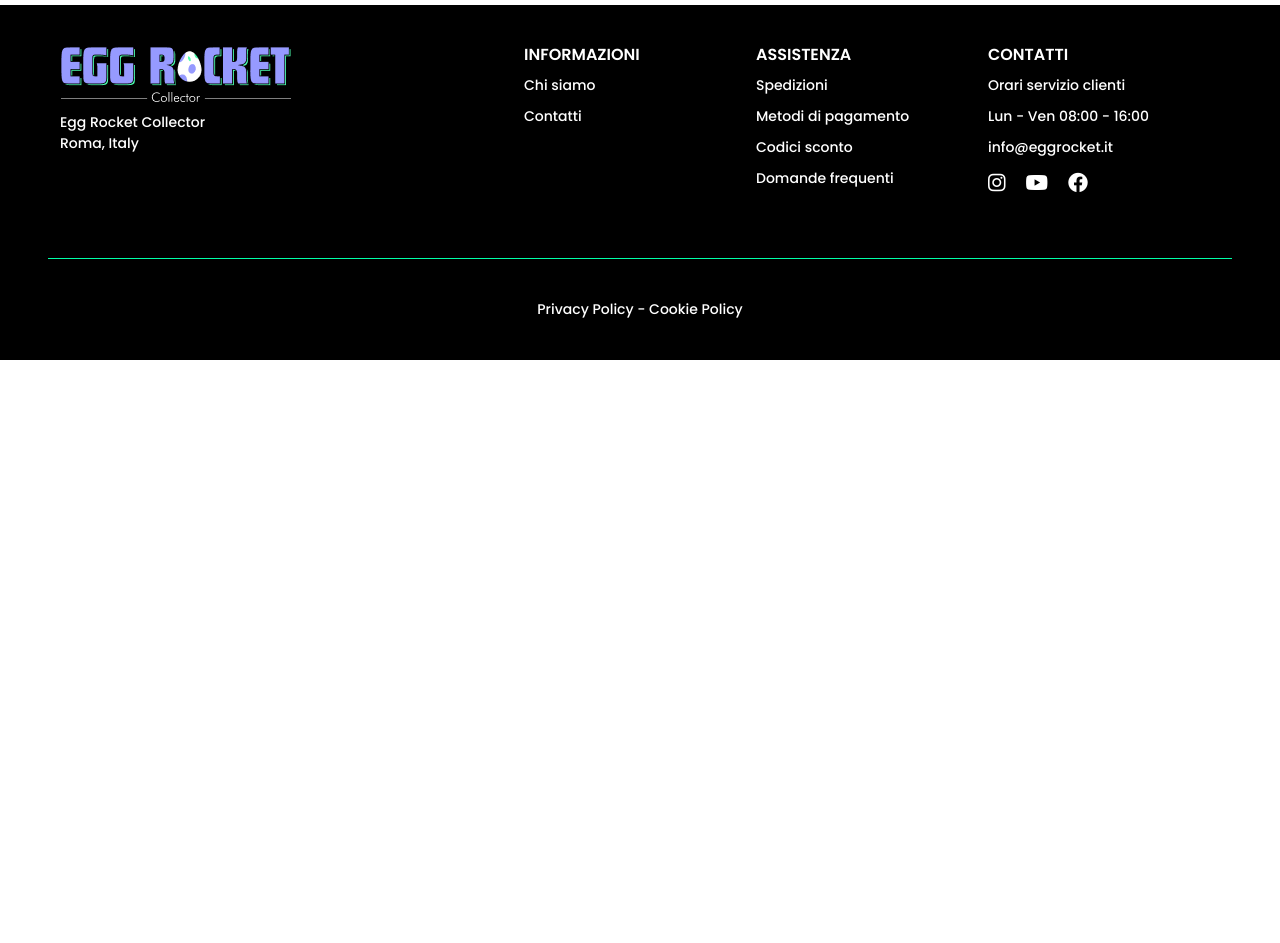
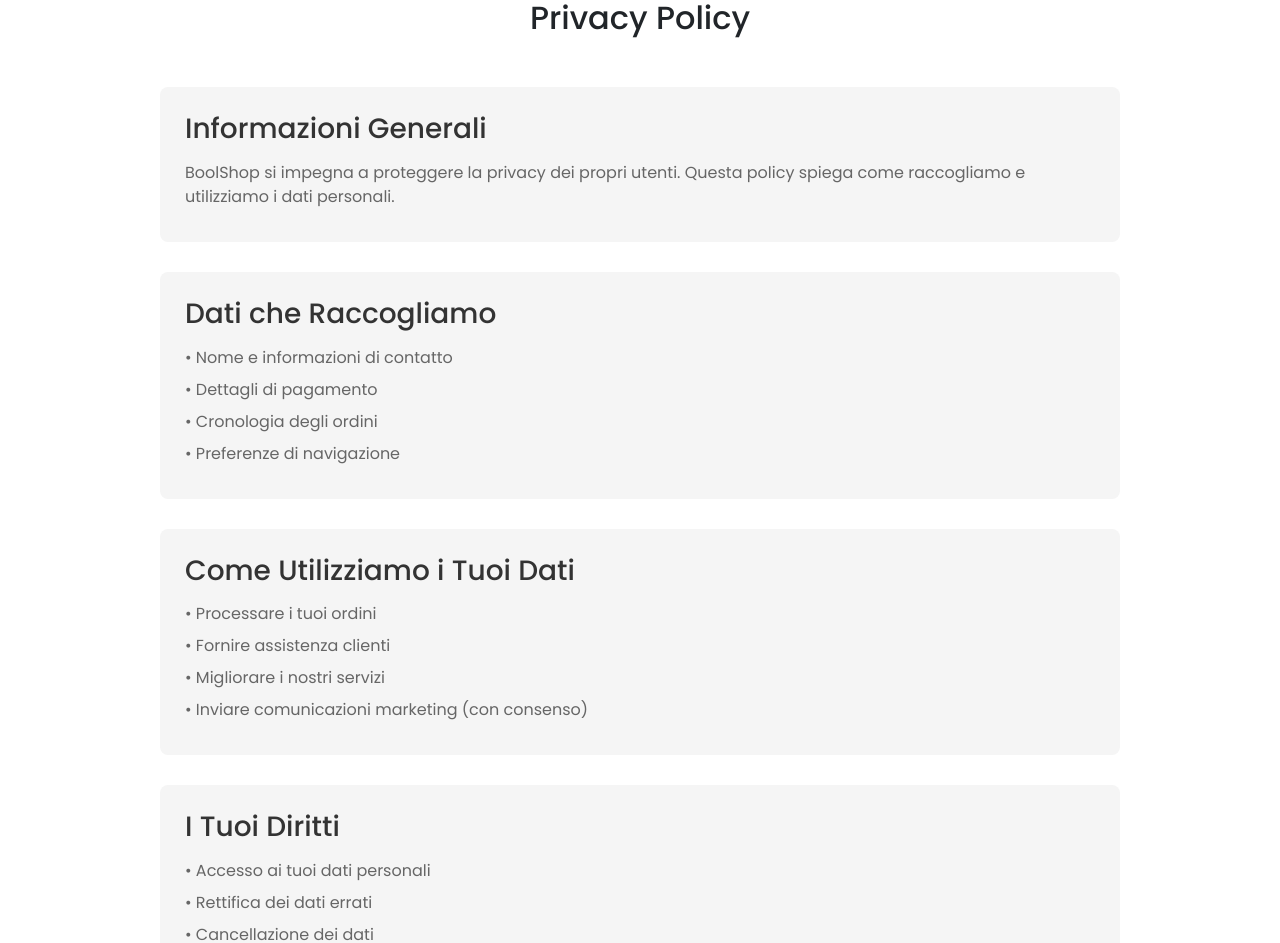
Before and after one commit to Jonathanmasa/boolshop-FE, a React (Vite) app: page /privacy in a window 1280 px wide. Shown: the part 214-1157 px from the top of the page. Before the commit the page ends 800 px from the top, so only its background shows below. Built offline with nearby package versions, Linux system fonts and the light colour scheme.

Commit message:
feat: enhance Privacy Policy page with detailed sections and content

```diff
--- a/src/pages/Privacy.jsx
+++ b/src/pages/Privacy.jsx
@@ -1,7 +1,45 @@
 export default function Privacy() {
     return (
-        <>
-            <h2>Privacy</h2>
-        </>
-    )
+        <div className="info-page-container">
+            <div className="info-header">
+                <h1>Privacy Policy</h1>
+            </div>
+
+            <div className="info-content">
+                {/* Informazioni Generali */}
+                <div className="info-section">
+                    <h3>Informazioni Generali</h3>
+                    <p>BoolShop si impegna a proteggere la privacy dei propri utenti.
+                        Questa policy spiega come raccogliamo e utilizziamo i dati personali.</p>
+                </div>
+
+                {/* Dati Raccolti */}
+                <div className="info-section">
+                    <h3>Dati che Raccogliamo</h3>
+                    <p>• Nome e informazioni di contatto</p>
+                    <p>• Dettagli di pagamento</p>
+                    <p>• Cronologia degli ordini</p>
+                    <p>• Preferenze di navigazione</p>
+                </div>
+
+                {/* Utilizzo dei Dati */}
+                <div className="info-section">
+                    <h3>Come Utilizziamo i Tuoi Dati</h3>
+                    <p>• Processare i tuoi ordini</p>
+                    <p>• Fornire assistenza clienti</p>
+                    <p>• Migliorare i nostri servizi</p>
+                    <p>• Inviare comunicazioni marketing (con consenso)</p>
+                </div>
+
+                {/* Diritti dell'Utente */}
+                <div className="info-section">
+                    <h3>I Tuoi Diritti</h3>
+                    <p>• Accesso ai tuoi dati personali</p>
+                    <p>• Rettifica dei dati errati</p>
+                    <p>• Cancellazione dei dati</p>
+                    <p>• Revoca del consenso al marketing</p>
+                </div>
+            </div>
+        </div>
+    );
 }
```
